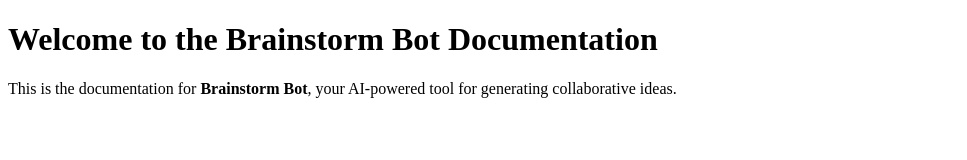
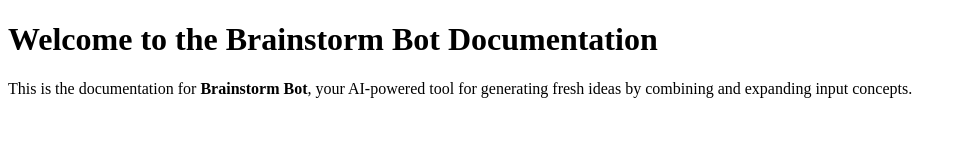
Before and after one commit to Danak2014/brainstorm-bot-docs, a plain HTML site: page docs/index.html in a window 1280 px wide. Shown: the whole page, without its empty margins (0-967 px from the left). Drawn offline with Linux system fonts and the light colour scheme.

Commit message:
Update index.html

```diff
--- a/docs/index.html
+++ b/docs/index.html
@@ -6,6 +6,6 @@
   </head>
   <body>
     <h1>Welcome to the Brainstorm Bot Documentation</h1>
-    <p>This is the documentation for <strong>Brainstorm Bot</strong>, your AI-powered tool for generating collaborative ideas.</p>
+    <p>This is the documentation for <strong>Brainstorm Bot</strong>, your AI-powered tool for generating fresh ideas by combining and expanding input concepts.</p>
   </body>
 </html>
```
